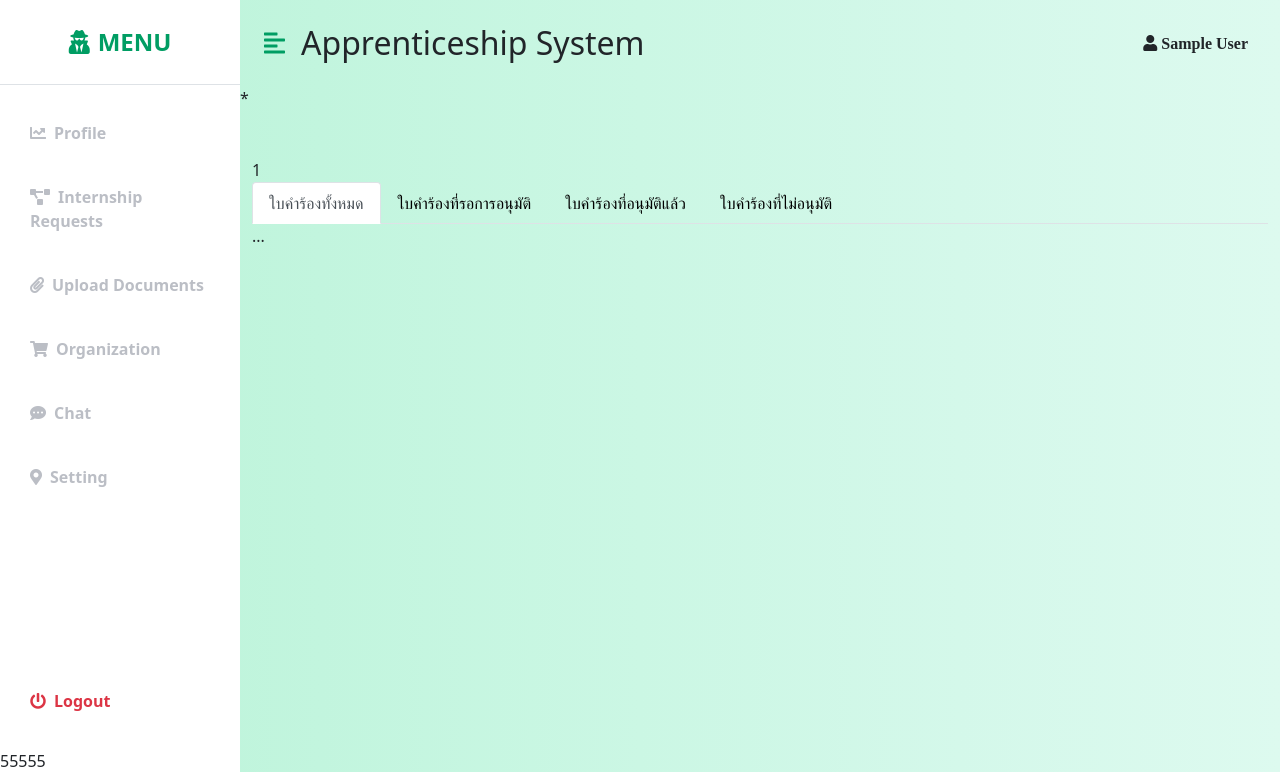
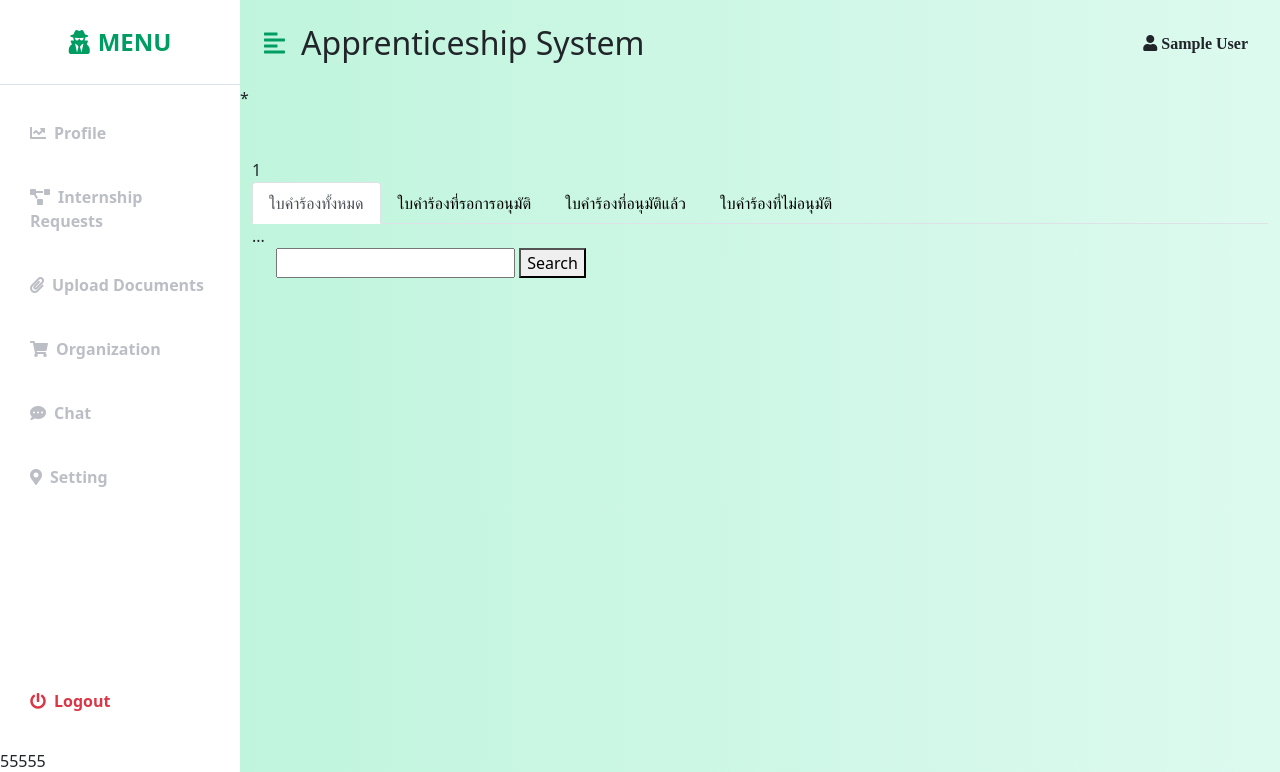
Before and after one commit to Mildja/SE_project64_02, a PHP site: page /index_teacher.php?controller=teacher&action=index in a window 1280 px wide. Shown: the top 772 px of the page. Run offline with PHP 8.4, Linux system fonts and the light colour scheme; the visitor is signed in with stand-in values (Sample User, id 1); data that the repository does not hold is empty.

Commit message:
Update index.php

```diff
--- a/views/teacher/index.php
+++ b/views/teacher/index.php
@@ -59,6 +59,15 @@ session_start();
 
           <div class="tab-pane fade show active" id="home" role="tabpanel" aria-labelledby="home-tab">
             ...
+            <!--ค้นหารวม-->
+            <form method="GET" action="" class="container">
+                  <input class="textbox" type="text" name="key">
+                  <input class="textbox" type="hidden" name="controller" value="teacher"/>
+                  <button class="btn-submit" type="submit" name="action" value="search">Search</button>
+            </form>
+
+
+
           </div>
           <!--หน้า1-->
           <div class="tab-pane fade" id="page1" role="tabpanel" aria-labelledby="page1-tab">
```
